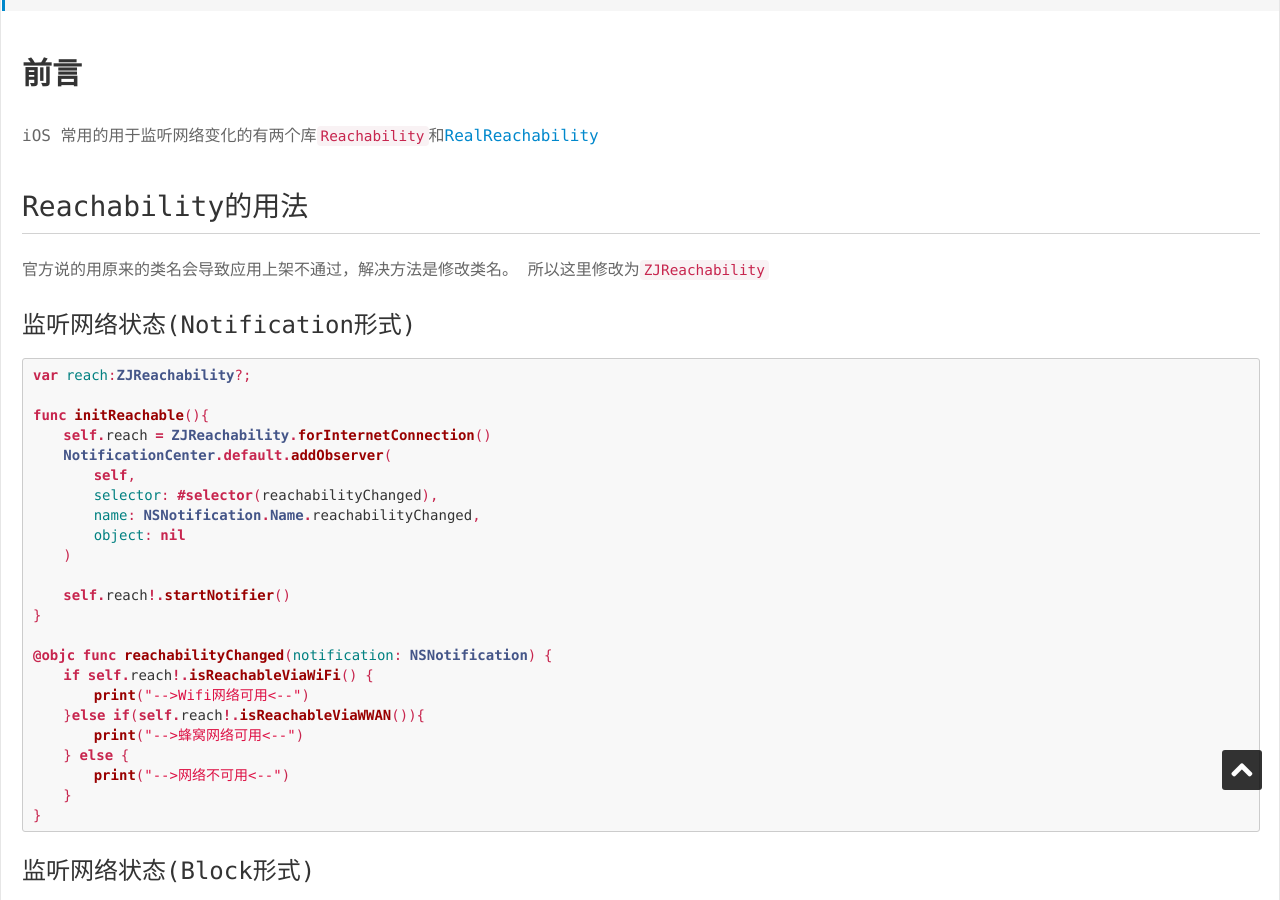
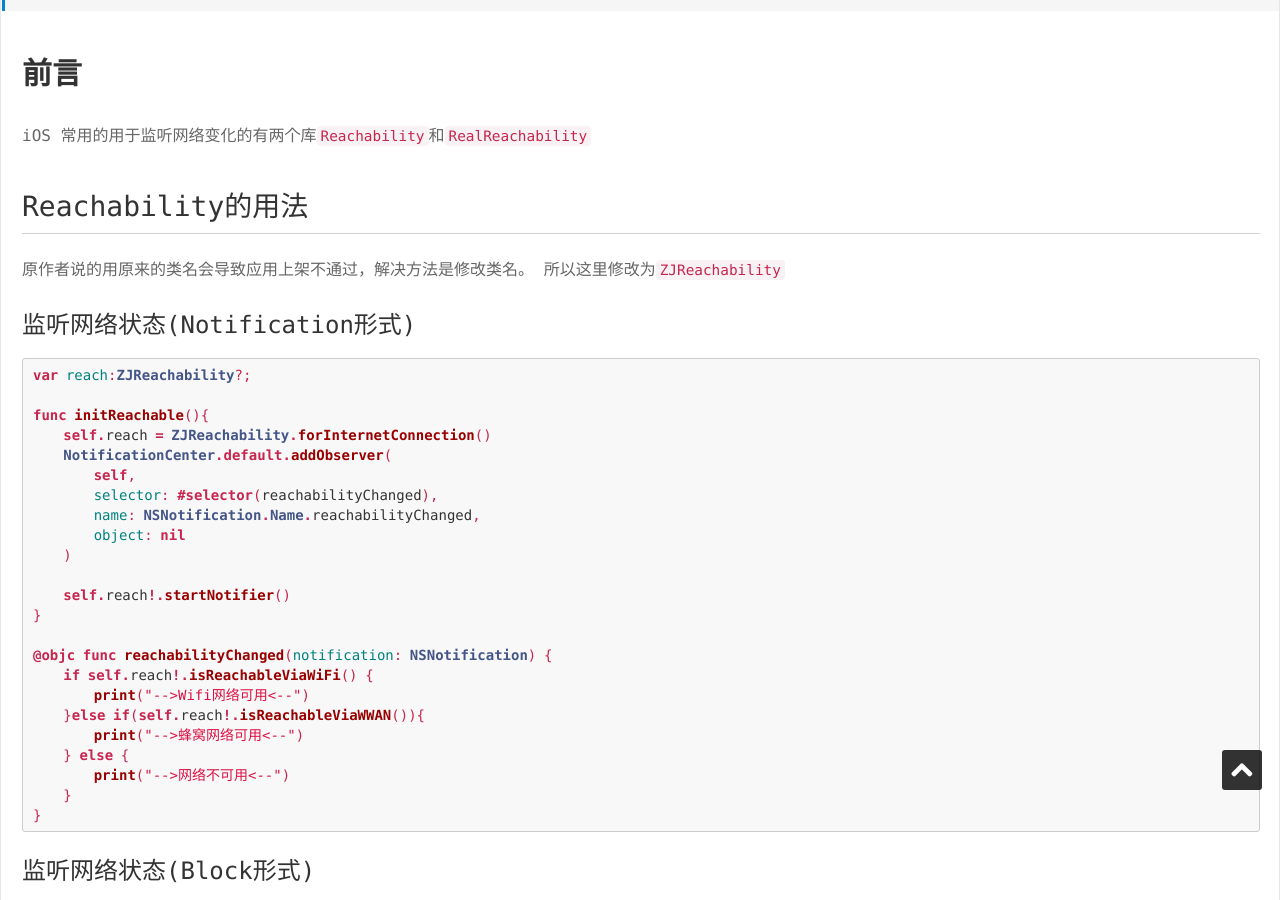
Before and after one commit to psvmc/myblog_jekyll, a Jekyll site: the page built from _posts/2017-12-18-ios-reachable.md, in a window 1280 px wide and 900 px high, scrolled down 700 px. Built offline with Jekyll 4.4.1, drawn with Linux system fonts in a browser that asks for light colours; comment, search, counter and statistics services are not loaded.

Commit message:
网络判断

```diff
--- a/_posts/2017-12-18-ios-reachable.md
+++ b/_posts/2017-12-18-ios-reachable.md
@@ -10,11 +10,11 @@ category: ios
 
 # 前言
 
-iOS 常用的用于监听网络变化的有两个库[`Reachability`](https://github.com/tonymillion/Reachability)和[RealReachability](https://github.com/dustturtle/RealReachability)
+iOS 常用的用于监听网络变化的有两个库[`Reachability`](https://github.com/tonymillion/Reachability)和[`RealReachability`](https://github.com/dustturtle/RealReachability)
 
 ## Reachability的用法
 
-官方说的用原来的类名会导致应用上架不通过，解决方法是修改类名。
+原作者说的用原来的类名会导致应用上架不通过，解决方法是修改类名。
 所以这里修改为`ZJReachability`
 
 ### 监听网络状态(Notification形式)
```
